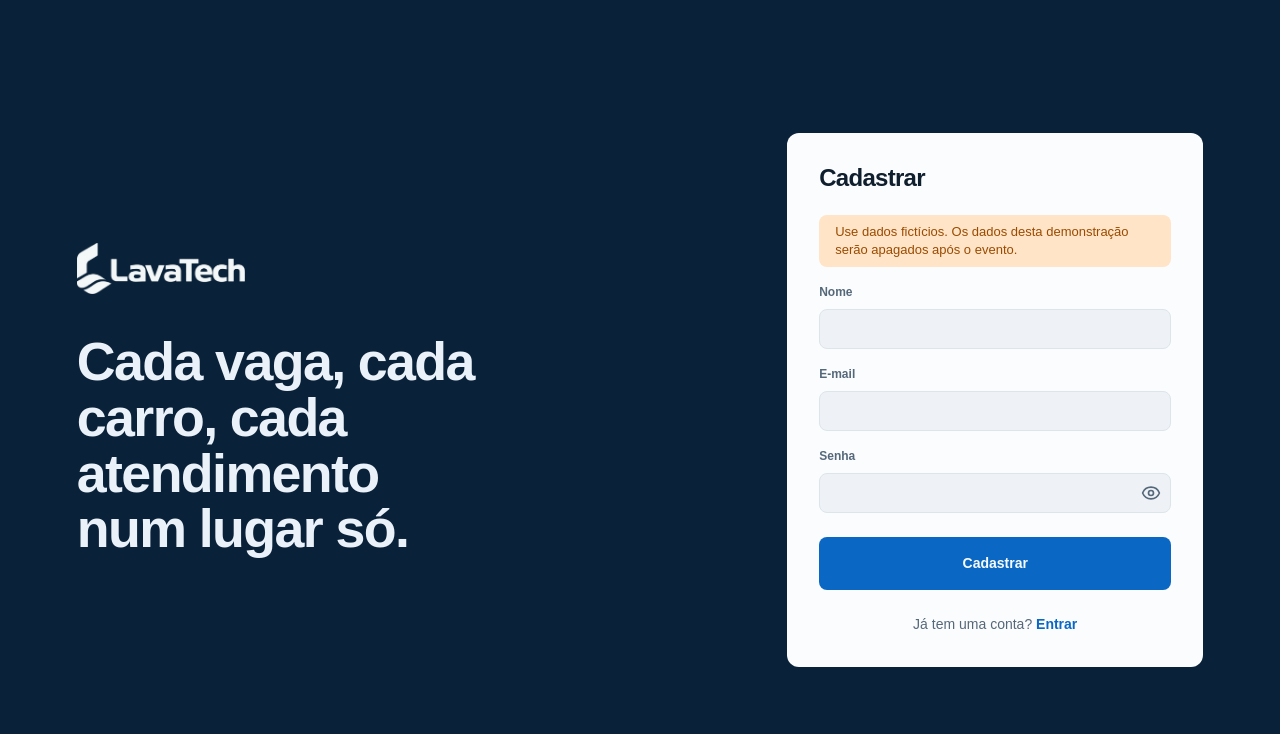
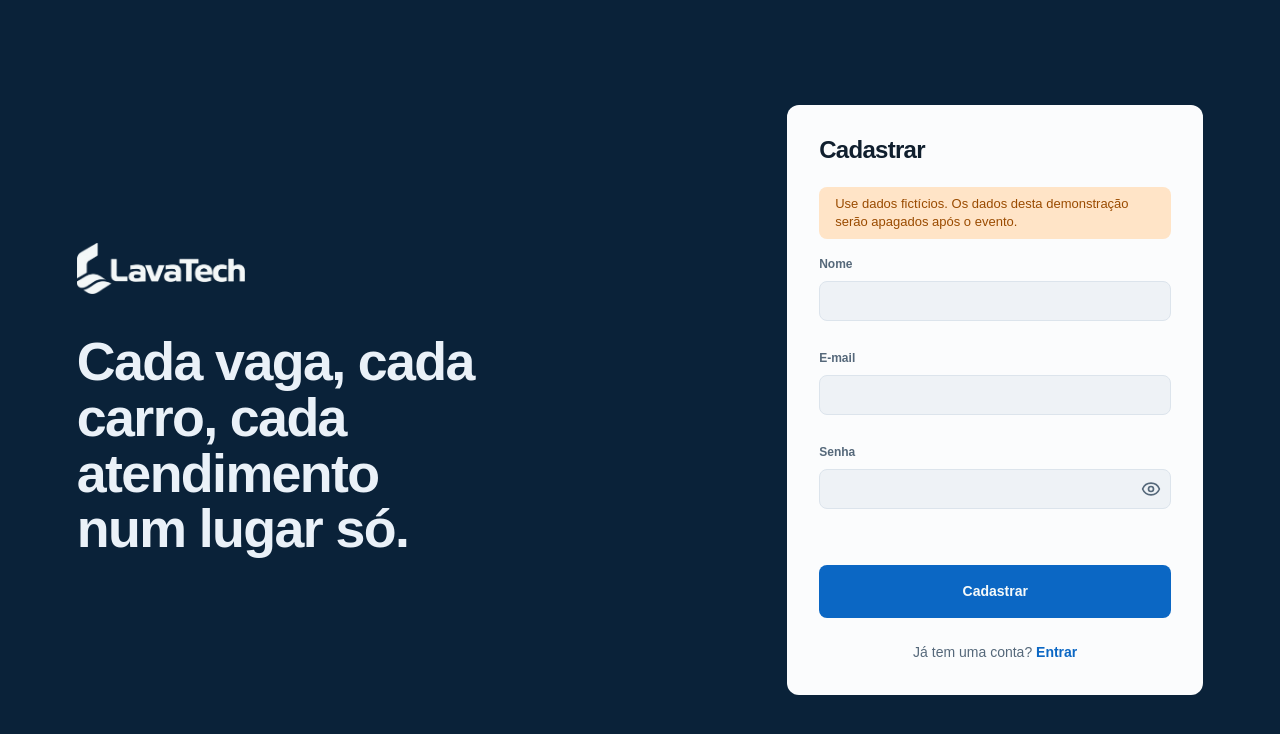
Before and after one commit to thiagodallo/lavatech, a React (Vite) app in the folder frontend/: page /cadastro in a window 1280 px wide. Shown: the top 734 px of the page. Built offline with nearby package versions, Linux system fonts and the light colour scheme; no server answers.

Commit message:
feat(login): validate the sign-in and signup forms inline without layout shift

```diff
--- /dev/null
+++ b/frontend/src/components/CampoDeLogin.jsx
@@ -0,0 +1,19 @@
+export default function CampoDeLogin({ id, rotulo, erro, ...propriedades }) {
+  return (
+    <div className="campo-login">
+      <label className="login-rotulo" htmlFor={id}>
+        {rotulo}
+      </label>
+      <input
+        id={id}
+        className="login-campo"
+        aria-invalid={erro ? true : undefined}
+        aria-describedby={`${id}-erro`}
+        {...propriedades}
+      />
+      <p className="login-campo-erro" id={`${id}-erro`} aria-live="polite">
+        {erro}
+      </p>
+    </div>
+  )
+}
--- a/frontend/src/components/CampoDeSenha.css
+++ b/frontend/src/components/CampoDeSenha.css
@@ -31,7 +31,6 @@
 .campo-senha-login {
   display: flex;
   flex-direction: column;
-  margin-bottom: var(--espaco-2);
 }
 
 .campo-senha-login .login-campo {
--- a/frontend/src/components/CampoDeSenha.jsx
+++ b/frontend/src/components/CampoDeSenha.jsx
@@ -24,7 +24,7 @@ export default function CampoDeSenha({ id, rotulo, erro, variante = 'formulario'
           className={classes.entrada}
           type={visivel ? 'text' : 'password'}
           aria-invalid={erro ? true : undefined}
-          aria-describedby={erro ? `${id}-erro` : undefined}
+          aria-describedby={erro || variante === 'login' ? `${id}-erro` : undefined}
           {...propriedades}
         />
         <button
@@ -37,10 +37,16 @@ export default function CampoDeSenha({ id, rotulo, erro, variante = 'formulario'
           <Icone size={20} aria-hidden="true" />
         </button>
       </div>
-      {erro && (
-        <p className="campo-erro" id={`${id}-erro`}>
+      {variante === 'login' ? (
+        <p className="login-campo-erro" id={`${id}-erro`} aria-live="polite">
           {erro}
         </p>
+      ) : (
+        erro && (
+          <p className="campo-erro" id={`${id}-erro`}>
+            {erro}
+          </p>
+        )
       )}
     </div>
   )
--- /dev/null
+++ b/frontend/src/dominio/validacaoDeAcesso.js
@@ -0,0 +1,33 @@
+const formatoDeEmail = /^[^\s@]+@[^\s@]+\.[^\s@]+$/
+const MENOR_NOME = 2
+const MENOR_SENHA = 8
+
+function erroDoEmail(email) {
+  const texto = email.trim()
+  if (!texto) return 'Informe o e-mail.'
+  if (!formatoDeEmail.test(texto)) return 'Informe um e-mail válido, como nome@empresa.com.'
+  return null
+}
+
+function erroDaSenha(senha) {
+  if (!senha) return 'Informe a senha.'
+  return null
+}
+
+function removerVazios(erros) {
+  return Object.fromEntries(Object.entries(erros).filter(([, mensagem]) => mensagem))
+}
+
+export function validarLogin({ email, senha }) {
+  return removerVazios({ email: erroDoEmail(email), senha: erroDaSenha(senha) })
+}
+
+export function validarCadastro({ nome, email, senha }) {
+  const erroDoNome = nome.trim().length < MENOR_NOME ? 'Informe o nome, com ao menos 2 letras.' : null
+  const erroDaSenhaNova = !senha
+    ? 'Informe a senha.'
+    : senha.length < MENOR_SENHA
+      ? 'A senha precisa ter ao menos 8 caracteres.'
+      : null
+  return removerVazios({ nome: erroDoNome, email: erroDoEmail(email), senha: erroDaSenhaNova })
+}
--- a/frontend/src/pages/Cadastro.jsx
+++ b/frontend/src/pages/Cadastro.jsx
@@ -3,22 +3,44 @@ import { Link, Navigate } from 'react-router'
 
 import { cadastrar } from '../api/auth.js'
 import logoClara from '../assets/logo-lavatech-clara.png'
+import CampoDeLogin from '../components/CampoDeLogin.jsx'
 import CampoDeSenha from '../components/CampoDeSenha.jsx'
 import { useSessao } from '../contexts/SessaoContext.jsx'
+import { validarCadastro } from '../dominio/validacaoDeAcesso.js'
 import './Login.css'
+
+function errosDoServidor(erro) {
+  return Object.fromEntries(Object.entries(erro.campos ?? {}).map(([campo, mensagens]) => [campo, mensagens[0]]))
+}
 
 export default function Cadastro() {
   const { funcionario, entrar } = useSessao()
   const [nome, setNome] = useState('')
   const [email, setEmail] = useState('')
   const [senha, setSenha] = useState('')
-  const [mensagemDeErro, setMensagemDeErro] = useState('')
+  const [erros, setErros] = useState({})
+  const [mensagemGeral, setMensagemGeral] = useState('')
   const [enviando, setEnviando] = useState(false)
   const [enviado, setEnviado] = useState(false)
 
+  function alterarCampo(campo, definirValor) {
+    return (evento) => {
+      definirValor(evento.target.value)
+      setErros((atuais) => ({ ...atuais, [campo]: undefined }))
+    }
+  }
+
   async function enviarFormulario(evento) {
     evento.preventDefault()
-    setMensagemDeErro('')
+    setMensagemGeral('')
+    const encontrados = validarCadastro({ nome, email, senha })
+    setErros(encontrados)
+    const primeiroComErro = Object.keys(encontrados)[0]
+    if (primeiroComErro) {
+      document.getElementById(`cadastro-${primeiroComErro}`).focus()
+      return
+    }
+
     setEnviando(true)
     try {
       const criado = await cadastrar(nome, email, senha)
@@ -28,7 +50,9 @@ export default function Cadastro() {
       }
       setEnviado(true)
     } catch (erro) {
-      setMensagemDeErro(erro.campos?.senha?.[0] ?? erro.message)
+      const doServidor = errosDoServidor(erro)
+      setErros(doServidor)
+      setMensagemGeral(Object.keys(doServidor).length > 0 ? '' : erro.message)
     } finally {
       setEnviando(false)
     }
@@ -56,40 +80,33 @@ export default function Cadastro() {
           </Link>
         </section>
       ) : (
-        <form className="login-cartao" onSubmit={enviarFormulario}>
+        <form className="login-cartao" onSubmit={enviarFormulario} noValidate>
           <h2 className="login-titulo">Cadastrar</h2>
 
           <p className="login-aviso">Use dados fictícios. Os dados desta demonstração serão apagados após o evento.</p>
 
-          <label className="login-rotulo" htmlFor="cadastro-nome">
-            Nome
-          </label>
-          <input
+          <CampoDeLogin
             id="cadastro-nome"
-            className="login-campo"
+            rotulo="Nome"
             type="text"
             autoComplete="name"
-            required
-            minLength={2}
             maxLength={150}
+            erro={erros.nome}
             value={nome}
-            onChange={(evento) => setNome(evento.target.value)}
+            onChange={alterarCampo('nome', setNome)}
           />
 
-          <label className="login-rotulo" htmlFor="cadastro-email">
-            E-mail
-          </label>
-          <input
+          <CampoDeLogin
             id="cadastro-email"
-            className="login-campo"
+            rotulo="E-mail"
             type="email"
             inputMode="email"
             autoComplete="email"
             autoCapitalize="none"
             spellCheck={false}
-            required
+            erro={erros.email}
             value={email}
-            onChange={(evento) => setEmail(evento.target.value)}
+            onChange={alterarCampo('email', setEmail)}
           />
 
           <CampoDeSenha
@@ -97,17 +114,14 @@ export default function Cadastro() {
             rotulo="Senha"
             variante="login"
             autoComplete="new-password"
-            required
-            minLength={8}
+            erro={erros.senha}
             value={senha}
-            onChange={(evento) => setSenha(evento.target.value)}
+            onChange={alterarCampo('senha', setSenha)}
           />
 
-          {mensagemDeErro && (
-            <p className="login-erro" role="alert">
-              {mensagemDeErro}
-            </p>
-          )}
+          <p className="login-erro-geral" role="alert">
+            {mensagemGeral}
+          </p>
 
           <button type="submit" className="login-entrar" disabled={enviando}>
             {enviando ? 'Enviando' : 'Cadastrar'}
--- a/frontend/src/pages/Login.css
+++ b/frontend/src/pages/Login.css
@@ -64,15 +64,40 @@
   font-weight: 600;
 }
 
+.campo-login {
+  display: flex;
+  flex-direction: column;
+}
+
 .login-campo {
   height: var(--altura-controle);
-  margin-bottom: var(--espaco-2);
+  margin-bottom: 0;
   padding: 0 var(--espaco-2);
   border: 1px solid var(--cor-linha);
   border-radius: var(--raio-pequeno);
   background: var(--cor-superficie);
   color: var(--cor-texto);
   font: inherit;
+}
+
+.login-campo[aria-invalid='true'] {
+  border-color: var(--status-cancelado-texto);
+}
+
+.login-campo-erro {
+  min-height: 24px;
+  margin: var(--espaco-meio) 0 0;
+  color: var(--status-cancelado-texto);
+  font-size: 12px;
+  line-height: 16px;
+}
+
+.login-erro-geral {
+  min-height: 20px;
+  margin: 0;
+  color: var(--status-cancelado-texto);
+  font-size: 13px;
+  line-height: 20px;
 }
 
 .login-erro {
@@ -181,8 +206,9 @@
     margin-bottom: var(--espaco-2);
   }
 
-  .login-campo {
-    margin-bottom: var(--espaco-1);
+  .login-campo-erro {
+    min-height: 20px;
+    margin-top: 2px;
   }
 
   .login-troca {
--- a/frontend/src/pages/Login.jsx
+++ b/frontend/src/pages/Login.jsx
@@ -2,25 +2,44 @@ import { useState } from 'react'
 import { Link, Navigate } from 'react-router'
 
 import logoClara from '../assets/logo-lavatech-clara.png'
+import CampoDeLogin from '../components/CampoDeLogin.jsx'
 import CampoDeSenha from '../components/CampoDeSenha.jsx'
 import { useSessao } from '../contexts/SessaoContext.jsx'
+import { validarLogin } from '../dominio/validacaoDeAcesso.js'
 import './Login.css'
 
 export default function Login() {
   const { funcionario, entrar } = useSessao()
   const [email, setEmail] = useState('')
   const [senha, setSenha] = useState('')
-  const [mensagemDeErro, setMensagemDeErro] = useState('')
+  const [erros, setErros] = useState({})
+  const [mensagemGeral, setMensagemGeral] = useState('')
   const [enviando, setEnviando] = useState(false)
+
+  function alterarCampo(campo, definirValor) {
+    return (evento) => {
+      definirValor(evento.target.value)
+      setErros((atuais) => ({ ...atuais, [campo]: undefined }))
+    }
+  }
 
   async function enviarFormulario(evento) {
     evento.preventDefault()
-    setMensagemDeErro('')
+    setMensagemGeral('')
+    const encontrados = validarLogin({ email, senha })
+    setErros(encontrados)
+    const primeiroComErro = Object.keys(encontrados)[0]
+    if (primeiroComErro) {
+      document.getElementById(`login-${primeiroComErro}`).focus()
+      return
+    }
+
     setEnviando(true)
     try {
       await entrar(email, senha)
     } catch (erro) {
-      setMensagemDeErro(erro.message)
+      if (erro.status === 401) setErros({ senha: erro.message })
+      else setMensagemGeral(erro.message)
       setEnviando(false)
     }
   }
@@ -38,23 +57,20 @@ export default function Login() {
         <h1 className="login-chamada">Cada vaga, cada carro, cada atendimento num lugar só.</h1>
       </section>
 
-      <form className="login-cartao" onSubmit={enviarFormulario}>
+      <form className="login-cartao" onSubmit={enviarFormulario} noValidate>
         <h2 className="login-titulo">Entrar</h2>
 
-        <label className="login-rotulo" htmlFor="login-email">
-          E-mail
-        </label>
-        <input
+        <CampoDeLogin
           id="login-email"
-          className="login-campo"
+          rotulo="E-mail"
           type="email"
           inputMode="email"
           autoComplete="username"
           autoCapitalize="none"
           spellCheck={false}
-          required
+          erro={erros.email}
           value={email}
-          onChange={(evento) => setEmail(evento.target.value)}
+          onChange={alterarCampo('email', setEmail)}
         />
 
         <CampoDeSenha
@@ -62,16 +78,14 @@ export default function Login() {
           rotulo="Senha"
           variante="login"
           autoComplete="current-password"
-          required
+          erro={erros.senha}
           value={senha}
-          onChange={(evento) => setSenha(evento.target.value)}
+          onChange={alterarCampo('senha', setSenha)}
         />
 
-        {mensagemDeErro && (
-          <p className="login-erro" role="alert">
-            {mensagemDeErro}
-          </p>
-        )}
+        <p className="login-erro-geral" role="alert">
+          {mensagemGeral}
+        </p>
 
         <button type="submit" className="login-entrar" disabled={enviando}>
           {enviando ? 'Entrando' : 'Entrar'}
```
